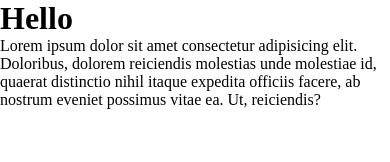
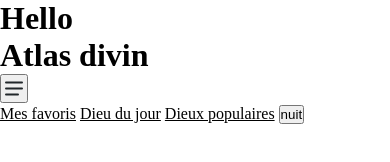
Before and after one commit to titiyocretton/atlas-divin, a website built with Parcel: page src/index.html in a window 390 px wide. Built offline with nearby package versions, Linux system fonts and the light colour scheme.

Commit message:
html header mobile et ajout bootsrap

```diff
--- a/package.json
+++ b/package.json
@@ -38,5 +38,8 @@
     "posthtml-inline-svg": "^0.2.0",
     "rimraf": "^6.0.1",
     "sass": "^1.69.5"
+  },
+  "dependencies": {
+    "bootstrap": "^5.3.8"
   }
 }
--- a/src/index.html
+++ b/src/index.html
@@ -8,13 +8,18 @@
   </head>
   <body>
     <h1>Hello</h1>
-    <p>
-      Lorem ipsum dolor sit amet consectetur adipisicing elit. Doloribus,
-      dolorem reiciendis molestias unde molestiae id, quaerat distinctio nihil
-      itaque expedita officiis facere, ab nostrum eveniet possimus vitae ea. Ut,
-      reiciendis?
-    </p>
-
+    <header>
+      <h1>Atlas divin</h1>
+      <nav>
+        <button><img src="img/svg/align-justified.svg" alt="" /></button>
+      </nav>
+    </header>
+    <nav class="burger-nav">
+      <a href="">Mes favoris</a>
+      <a href="">Dieu du jour</a>
+      <a href="">Dieux populaires</a>
+      <button>nuit</button>
+    </nav>
     <script src="js/main.js" type="module"></script>
   </body>
 </html>
--- a/src/scss/main.scss
+++ b/src/scss/main.scss
@@ -2,3 +2,4 @@
 @import "base";
 @import "layout";
 @import "modules/example";
+@import "bootstrap/scss/bootstrap-grid";
```
Also changed, not shown: src/img/svg/align-justified.svg (added), 1 other file.
